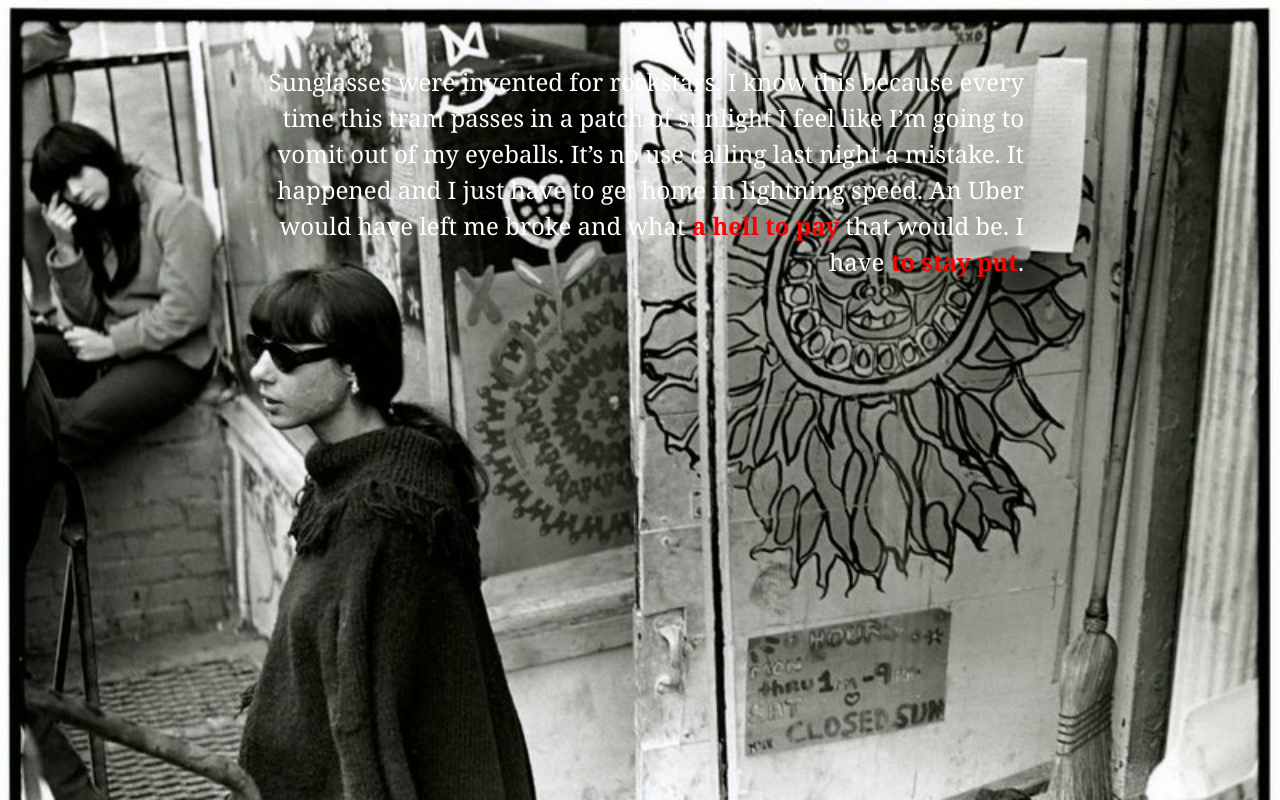
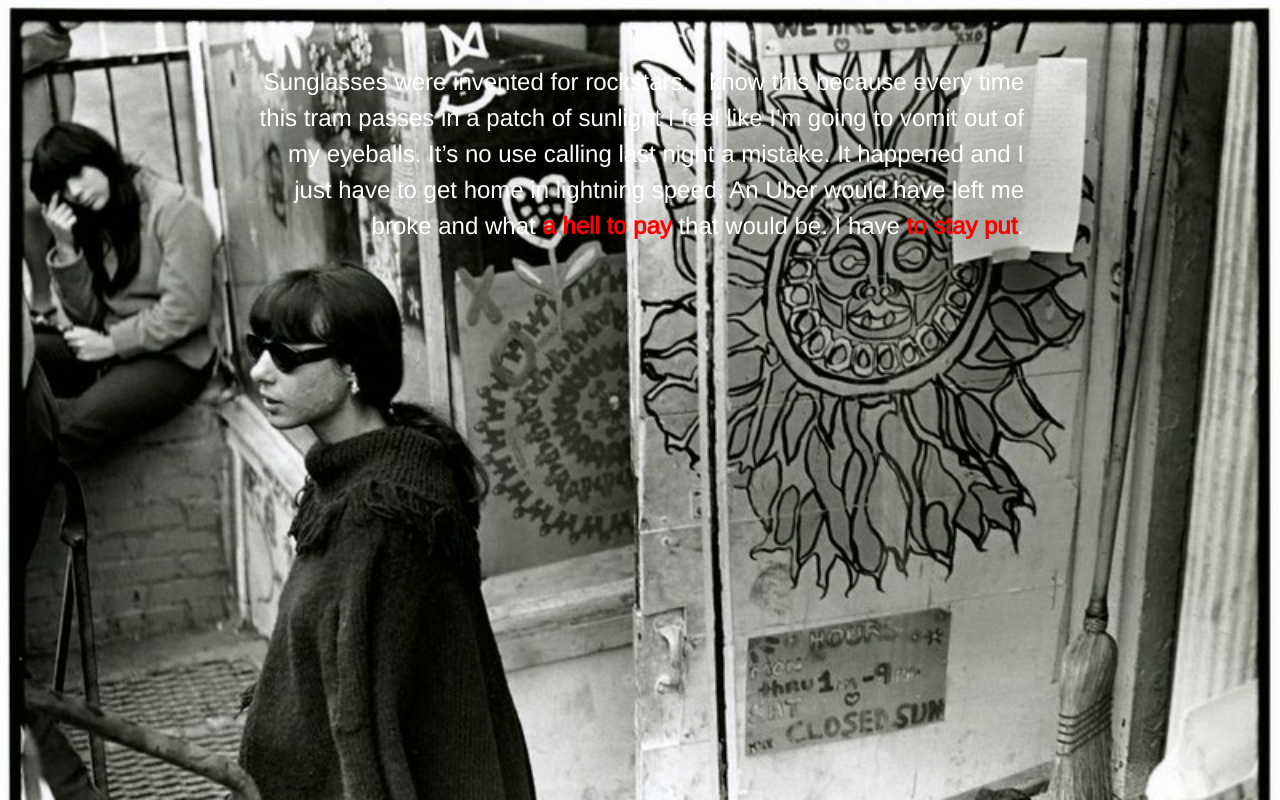
Before and after one commit to jakedanpar/digital-writing-twine, a plain HTML site: page index.html in a window 1280 px wide. Drawn offline with nearby package versions, Linux system fonts and the light colour scheme.

Commit message:
Changed Font and Colours

```diff
--- a/index.html
+++ b/index.html
@@ -9,24 +9,32 @@
 </head>
 <body>
 <tw-story><noscript><tw-noscript>JavaScript needs to be enabled to play Almost Home.</tw-noscript></noscript></tw-story>
-<tw-storydata name="Almost Home" startnode="1" creator="Twine" creator-version="2.3.13" ifid="42AE1413-A217-4774-845F-E449D0078271" zoom="1" format="Harlowe" format-version="3.2.1" options="" hidden><style role="stylesheet" id="twine-user-stylesheet" type="text/twine-css">tw-passage[tags~="welcome-page"] {
+<tw-storydata name="Almost Home" startnode="1" creator="Twine" creator-version="2.3.13" ifid="42AE1413-A217-4774-845F-E449D0078271" zoom="1" format="Harlowe" format-version="3.2.1" options="" hidden><style role="stylesheet" id="twine-user-stylesheet" type="text/twine-css">@import url('https://fonts.googleapis.com/css2?family=Arimo&display=swap');
+
+tw-passage[tags~="welcome-page"] {
    text-align: right; }
 
 tw-passage { color:white; }
 
-tw-link { color:red; }
+tw-link {
+  color:red;
+}
+
+tw-link:focus, tw-link:hover, tw-link:active {
+  color: yellow
+}
 
 tw-story {
   background-image: url('img/sunglasses.jpg');
   background-size: cover;
   background-repeat: no-repeat;
+  font-family: 'Arimo', sans-serif;
 }
 
 
 .passage-image {
   width: 100%;
-}</style><script role="script" id="twine-user-script" type="text/twine-javascript"></script><tw-passagedata pid="1" name="Intro (Line 57)" tags="welcome-page" position="412,186" size="100,100">Sunglasses were invented for rockstars. I know this because every time this tram passes in a patch of sunlight I feel like I’m going to vomit out of my eyeballs. It’s no use calling last night a mistake. It happened and I just have to get home in lightning speed. An Uber would have left me broke and what [[a hell to pay]] that would be. I have [[to stay put]].
-</tw-passagedata><tw-passagedata pid="2" name="a hell to pay" tags="" position="299,399" size="100,100">Fifty seven dollars! I guess I could make some room in my budget for this. No buying sandwiches for a week—bring out the snap locks? No more nice toothpaste that tatses like bubblegum after a big meal. No more subscriptions to Vogue to pretend I’m like Carrie Bradshaw, who sure has been ousted as The Worst Example of Irony Ever Fantasised. No more Ben and Jerry’s and definitely no more macchiatos with friends on Lygon St. Is this a life worth living?</tw-passagedata><tw-passagedata pid="3" name="to stay put" tags="" position="532,336" size="100,100">Instead I’m on the 57 tram line. I know nothing about this part of Melbourne so I suppose this screaming baby held right at my ear is just accepted here. Maybe so is [[this wrinkle sack]] with a torched leather jacket staring at me like I’m a fine lobster.
+}</style><script role="script" id="twine-user-script" type="text/twine-javascript"></script><tw-passagedata pid="1" name="Intro (Line 57)" tags="welcome-page" position="412,186" size="100,100">Sunglasses were invented for rockstars. I know this because every time this tram passes in a patch of sunlight I feel like I’m going to vomit out of my eyeballs. It’s no use calling last night a mistake. It happened and I just have to get home in lightning speed. An Uber would have left me broke and what [[a hell to pay]] that would be. I have [[to stay put]].</tw-passagedata><tw-passagedata pid="2" name="a hell to pay" tags="" position="299,399" size="100,100">Fifty seven dollars! I guess I could make some room in my budget for this. No buying sandwiches for a week—bring out the snap locks? No more nice toothpaste that tatses like bubblegum after a big meal. No more subscriptions to Vogue to pretend I’m like Carrie Bradshaw, who sure has been ousted as The Worst Example of Irony Ever Fantasised. No more Ben and Jerry’s and definitely no more macchiatos with friends on Lygon St. Is this a life worth living?</tw-passagedata><tw-passagedata pid="3" name="to stay put" tags="" position="532,336" size="100,100">Instead I’m on the 57 tram line. I know nothing about this part of Melbourne so I suppose this screaming baby held right at my ear is just accepted here. Maybe so is [[this wrinkle sack]] with a torched leather jacket staring at me like I’m a fine lobster.
 &lt;img class=&quot;passage-image&quot; src=&quot;img/baby.jpg&quot; alt=&quot;A screaming baby&quot; /&gt;</tw-passagedata><tw-passagedata pid="4" name="this wrinkle sack" tags="" position="532,486" size="100,100">Hum drum, hum drum. If I just focus on the sounds of the tram on its tracks, and squealy-scrapey turns, she might get bored of me and just look away. But her eye, there’s something wrong with it—it’s seeping something that looks more demonic than puss.
 &lt;img class=&quot;passage-image&quot; src=&quot;img/eyeball.jpg&quot; alt=&quot;A cartoon with wacky eye&quot; /&gt;</tw-passagedata></tw-storydata>
 <script title="Twine engine code" data-main="harlowe">"use strict";var _slicedToArray=function(){return function(e,t){if(Array.isArray(e))return e;if(Symbol.iterator in Object(e))return function(e,t){var n=[],r=!0,i=!1,a=void 0;try{for(var o,s=e[Symbol.iterator]();!(r=(o=s.next()).done)&&(n.push(o.value),!t||n.length!==t);r=!0);}catch(e){i=!0,a=e}finally{try{!r&&s.return&&s.return()}finally{if(i)throw a}}return n}(e,t);throw new TypeError("Invalid attempt to destructure non-iterable instance")}}(),_typeof="function"==typeof Symbol&&"symbol"==typeof Symbol.iterator?function(e){return typeof e}:function(e){return e&&"function"==typeof Symbol&&e.constructor===Symbol&&e!==Symbol.prototype?"symbol":typeof e};function _defineProperty(e,t,n){return t in e?Object.defineProperty(e,t,{value:n,enumerable:!0,configurable:!0,writable:!0}):e[t]=n,e}function _toConsumableArray(e){if(Array.isArray(e)){for(var t=0,n=Array(e.length);t<e.length;t++)n[t]=e[t];return n}return Array.from(e)}!function(){
```
